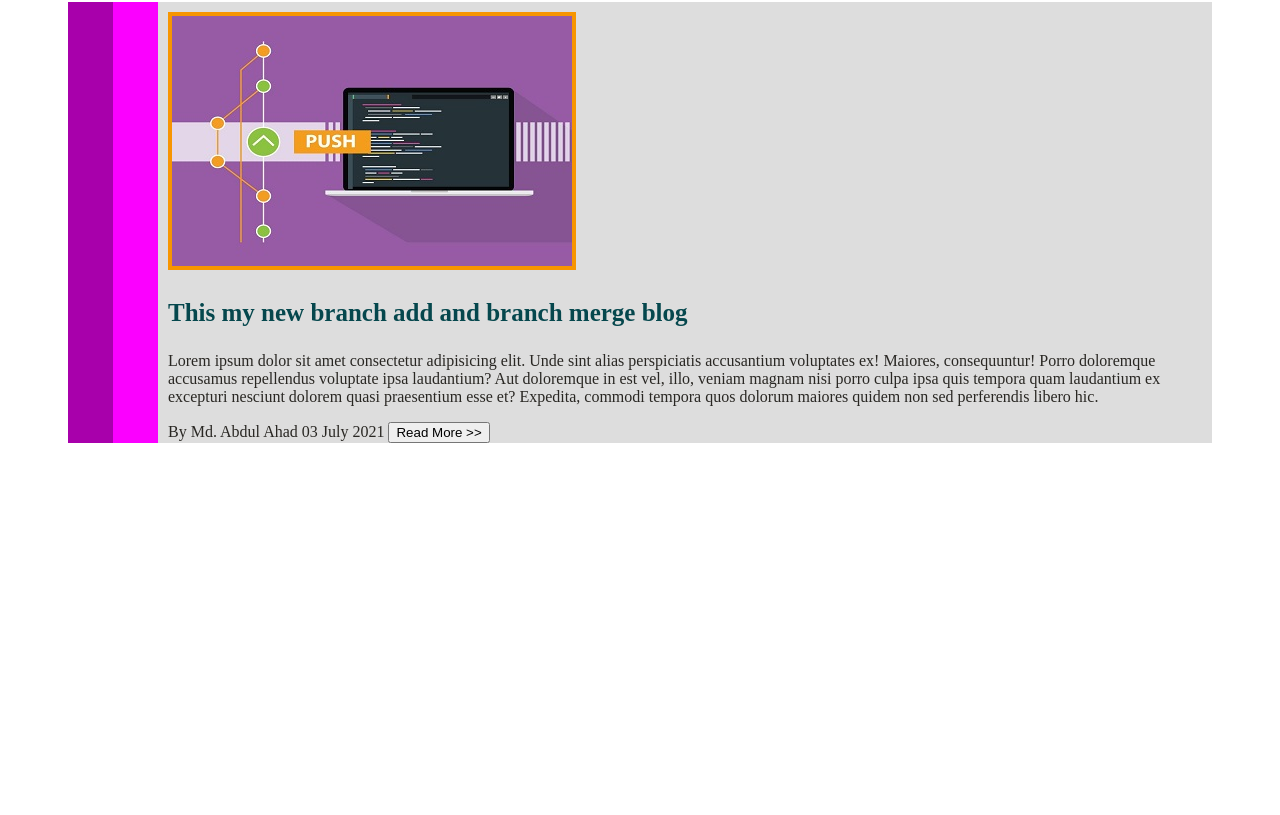
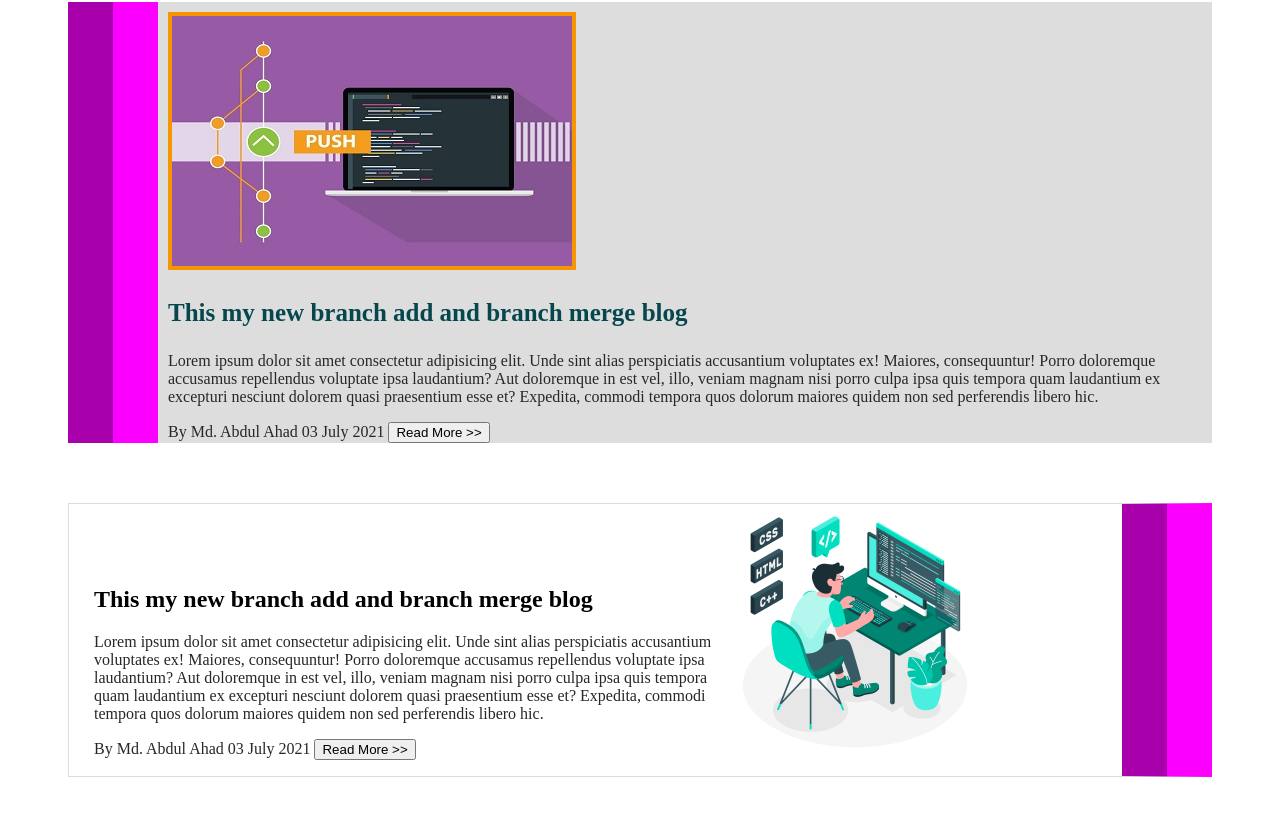
Before and after one commit to abdulahad-dev/my-third-repo, a plain HTML site: page index.html in a window 1280 px wide. Shown: the part 1431-2246 px from the top of the page. Before the commit the page ends 1934 px from the top, so only its background shows below. Drawn offline with Linux system fonts and the light colour scheme.

Commit message:
blog new post

```diff
--- a/index.html
+++ b/index.html
@@ -36,5 +36,17 @@
            </p>
         </div>
     </div>
+    <div class="my-blog-post">
+        <div class="blog-post-details">
+            <h2>This my new branch add and branch merge blog</h2>
+            <p>Lorem ipsum dolor sit amet consectetur adipisicing elit. Unde sint alias perspiciatis accusantium voluptates ex! Maiores, consequuntur! Porro doloremque accusamus repellendus voluptate ipsa laudantium? Aut doloremque in est vel, illo, veniam magnam nisi porro culpa ipsa quis tempora quam laudantium ex excepturi nesciunt dolorem quasi praesentium esse et? Expedita, commodi tempora quos dolorum maiores quidem non sed perferendis libero hic.</p>
+           <p>
+            <span>By Md. Abdul Ahad</span> <span>03 July 2021</span> <span><input type="button" value="Read More >>"></span>
+           </p>
+        </div>
+        <div class="blog-img">
+            <img src="img/coding.jpg" alt="Github Push">
+        </div>
+    </div>
 </body>
 </html>
--- a/style.css
+++ b/style.css
@@ -39,3 +39,26 @@ h3{
 .blog-details{
     margin: 0px 0px 20px 10px;
 }
+
+.my-blog-post{
+    background-color: #fff;
+    border-right: 90px groove #fb00ff;
+    margin: 60px;
+    border-top: 1px solid #ddd;
+    border-left: 1px solid #ddd;
+    border-bottom: 1px solid #ddd;
+}
+.my-blog-post .blog-img{
+    width: 40%;
+    display: inline;
+}
+.my-blog-post img{
+    width: auto;
+    height: 250px;
+}
+
+.my-blog-post .blog-post-details{
+    width: 60%;
+    display: inline-block;
+    margin-left: 25px;
+}
```
Also changed, not shown: img/coding.jpg (added).
